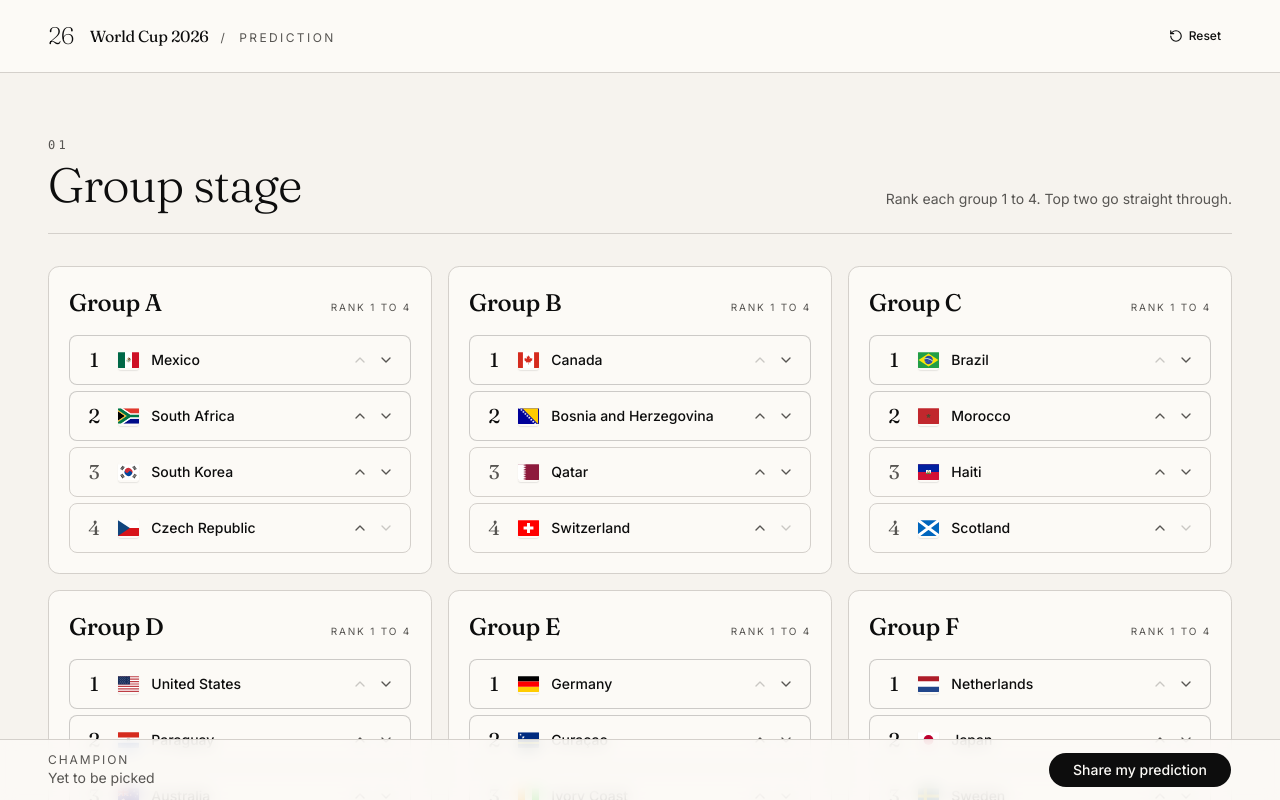
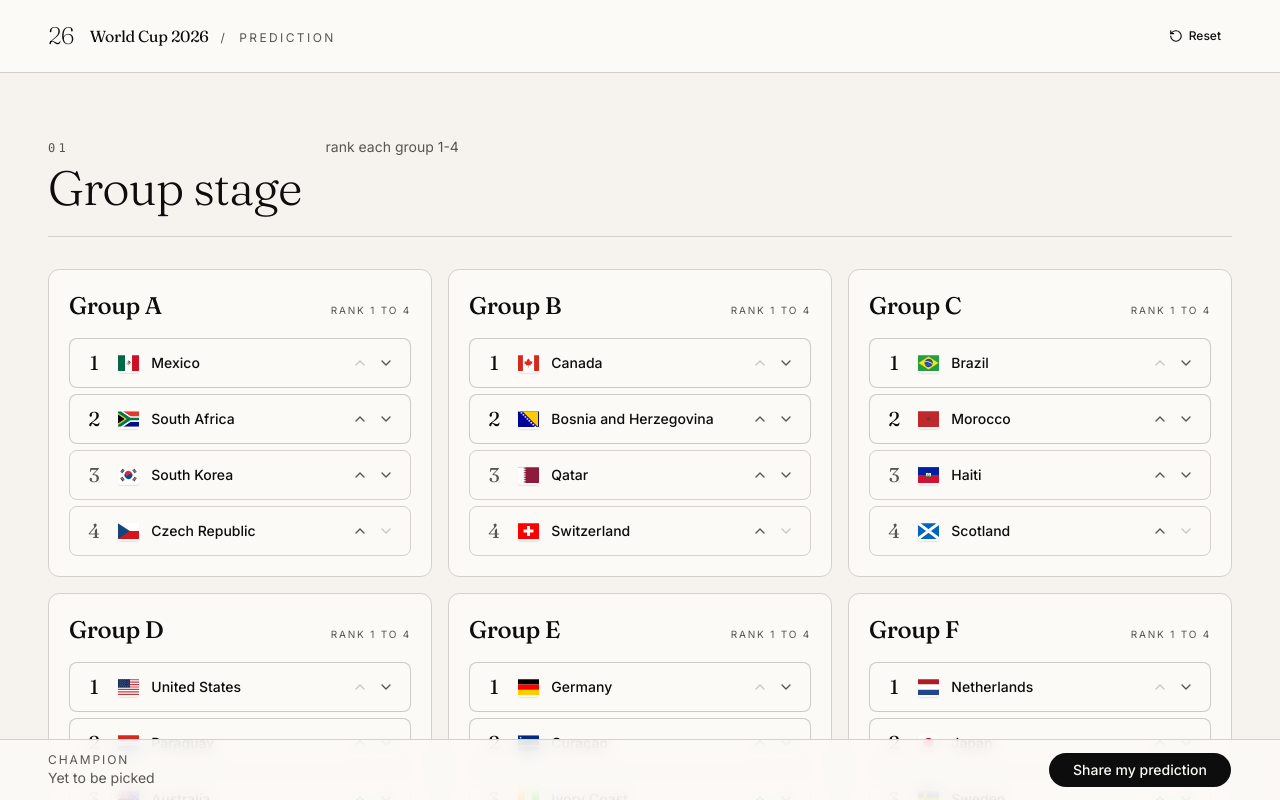
Before and after one commit to Abdulla-AlBassam/world-cup-2026-prediction, a Next.js app: page / in a window 1280 px wide. Both pictures are taken after a click on the button "Start your prediction". Shown: the top 800 px of the page. Built offline with nearby package versions, Linux system fonts and the light colour scheme.

Commit message:
Tighten section header layout, shorten group stage description

```diff
--- a/components/builder.tsx
+++ b/components/builder.tsx
@@ -111,7 +111,7 @@
         <Section
           step="01"
           title="Group stage"
-          subtitle="Rank each group 1 to 4. Top two go straight through."
+          subtitle="rank each group 1-4"
         >
           <div className="grid gap-4 sm:grid-cols-2 lg:grid-cols-3">
             {groupLetters.map((g) => (
@@ -249,7 +249,7 @@
 }) {
   return (
     <section className="mx-auto max-w-7xl px-6 py-12 md:px-12 md:py-16">
-      <header className="mb-8 flex flex-col gap-2 border-b border-border pb-6 md:flex-row md:items-end md:justify-between md:gap-8">
+      <header className="mb-8 flex flex-col gap-2 border-b border-border pb-6 md:flex-row md:items-baseline md:gap-6">
         <div>
           <p className="font-mono text-xs uppercase tracking-[0.28em] text-muted-foreground">
             {step}
```
